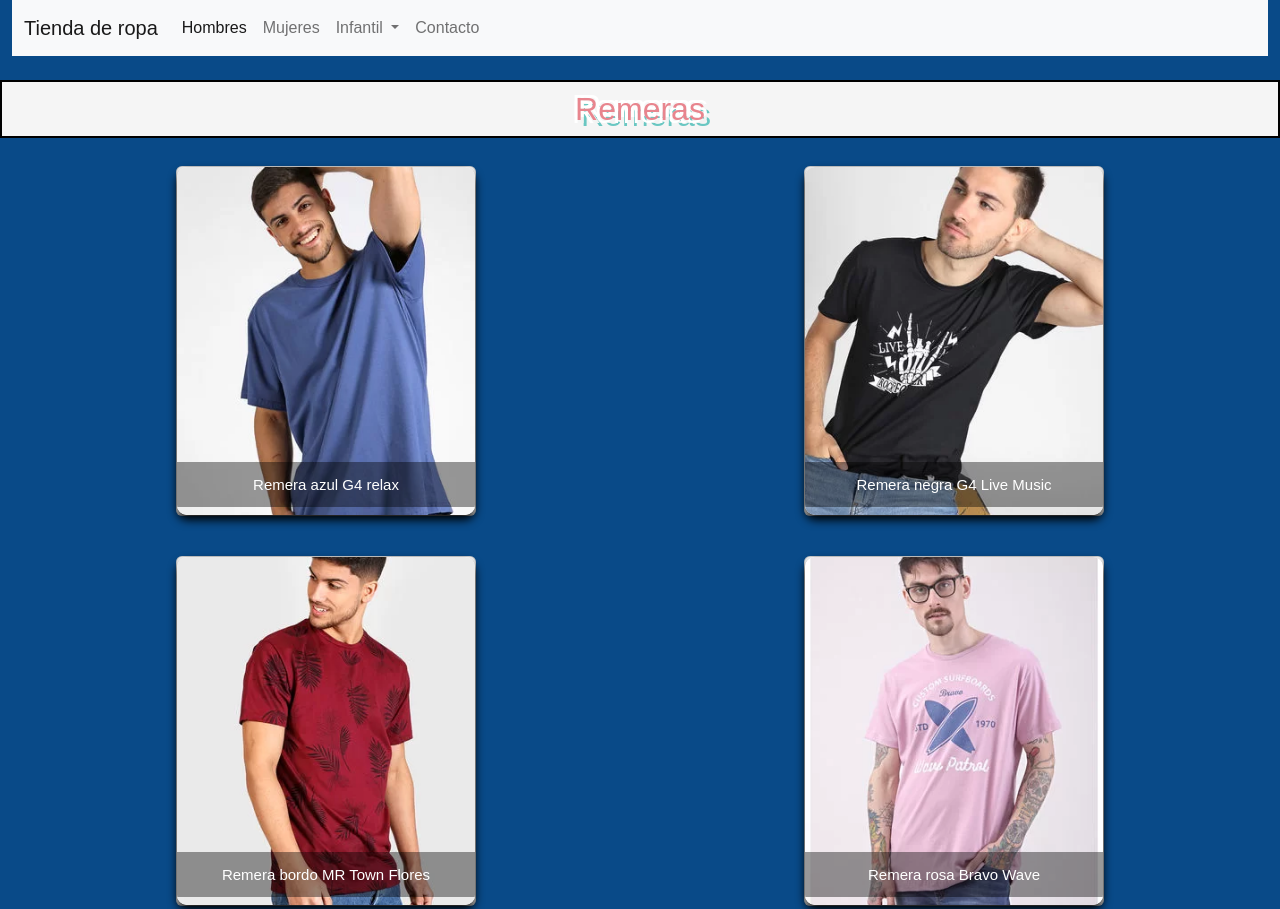
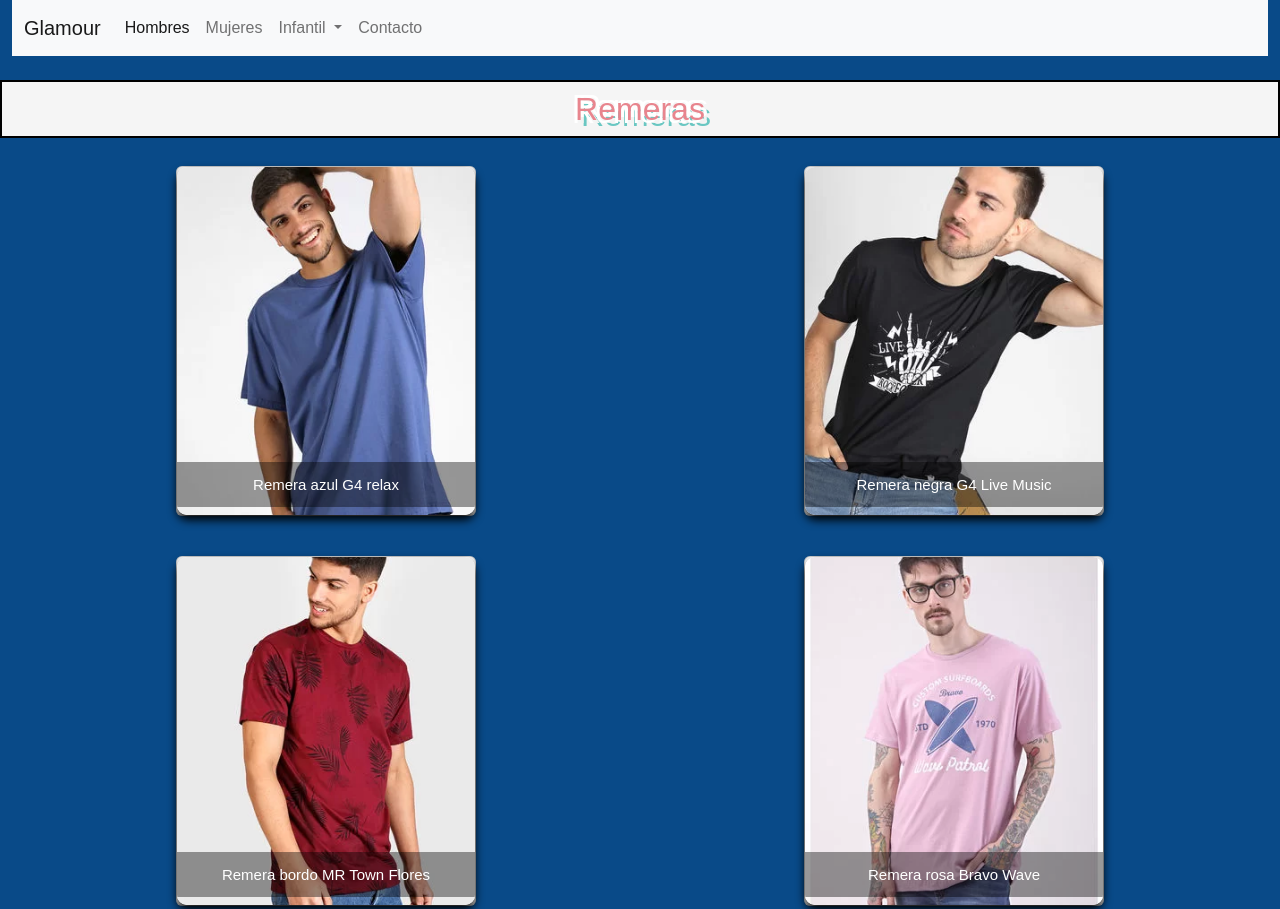
Before and after one commit to moncho100/Glamour-Ropa, a plain HTML site: page Secciones/hombres.html in a window 1280 px wide. Shown: the top 909 px of the page. Drawn offline with nearby package versions, Linux system fonts and the light colour scheme.

Commit message:
Cambiando nombre de la tienda de tienda de ropa a glamour

```diff
--- a/Secciones/hombres.html
+++ b/Secciones/hombres.html
@@ -22,7 +22,7 @@
           <nav class="navbar navbar-expand-lg bg-light mb-4">
             <!--Inicio del container fluid del contenido de la nav-->
             <div class="container-fluid">
-              <a class="navbar-brand" href="../index.html">Tienda de ropa</a>
+              <a class="navbar-brand" href="../index.html">Glamour</a>
               <button class="navbar-toggler" type="button" data-bs-toggle="collapse" data-bs-target="#navbarNav" aria-controls="navbarNav" aria-expanded="false" aria-label="Toggle navigation">
                 <span class="navbar-toggler-icon"></span>
               </button>
```
Also changed, not shown: Secciones/contacto.html (+2 -2 lines), Secciones/mujeres.html (+1 -1 lines), Secciones/ninas.html (+1 -1 lines), index.html (+1 -1 lines).
